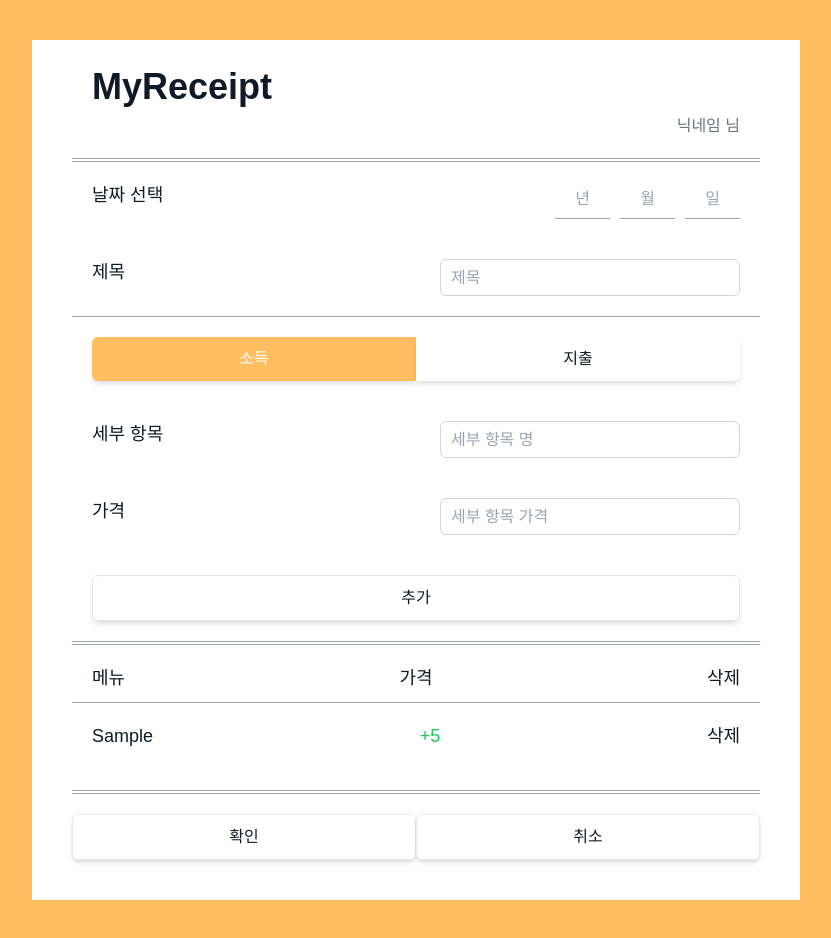
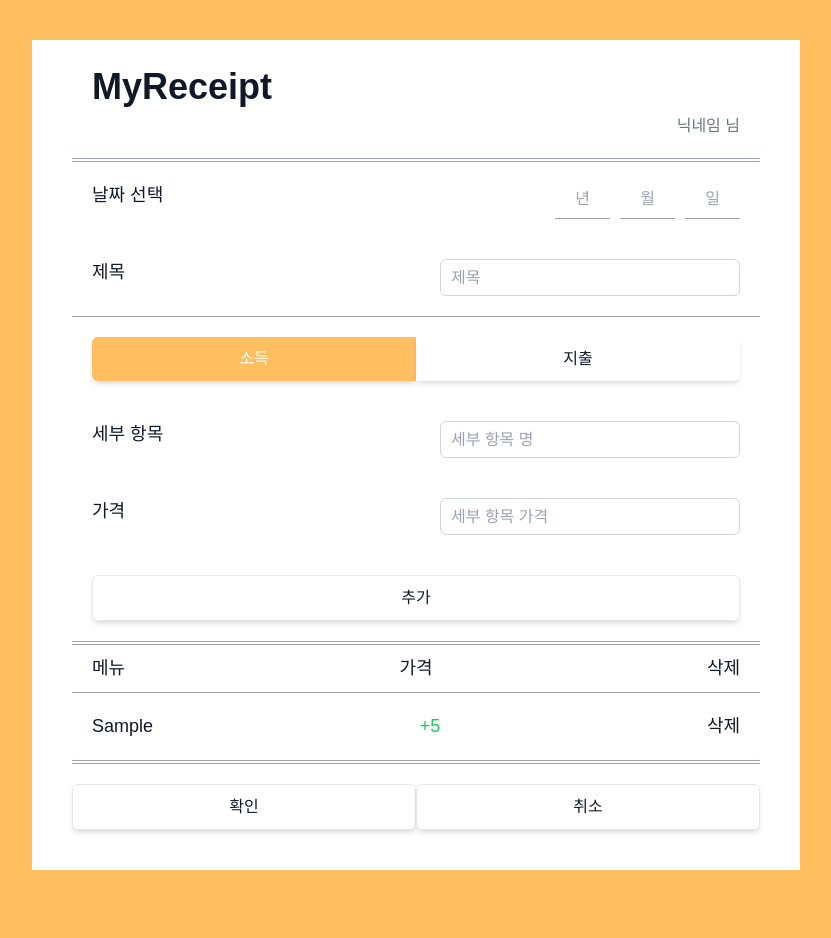
Before and after one commit to crewd/MyReceipt, a Next.js app: page /write in a window 1280 px wide. Both pictures are taken after typing "Sample", "5" into the empty fields and a click on the button "추가". Shown: the whole page, without its empty margins (224-1055 px from the left). After the commit the page ends 910 px from the top, so only its background shows below. Built offline with nearby package versions, Linux system fonts and the light colour scheme.

Commit message:
design: padding 수정

```diff
--- a/pages/write.tsx
+++ b/pages/write.tsx
@@ -180,8 +180,8 @@ const WritePage = () => {
         </div>
       </div>
       {contents.length > 0 && (
-        <div className="py-[20px] border-gray-400 border-double border-y-4">
-          <nav className="flex justify-between text-md pb-[10px] px-[20px] border-b border-gray-400">
+        <div className="border-gray-400 border-double border-y-4">
+          <nav className="flex justify-between text-md py-[10px] px-[20px] border-b border-gray-400">
             <div>메뉴</div>
             <div>가격</div>
             <div>삭제</div>
```
